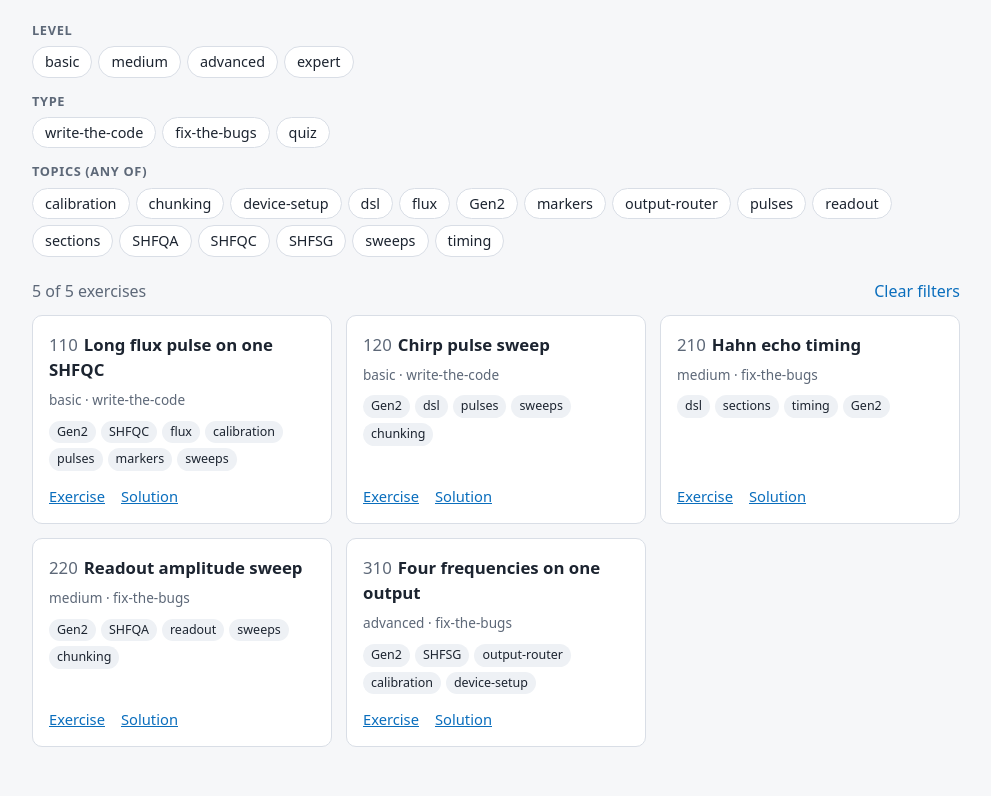
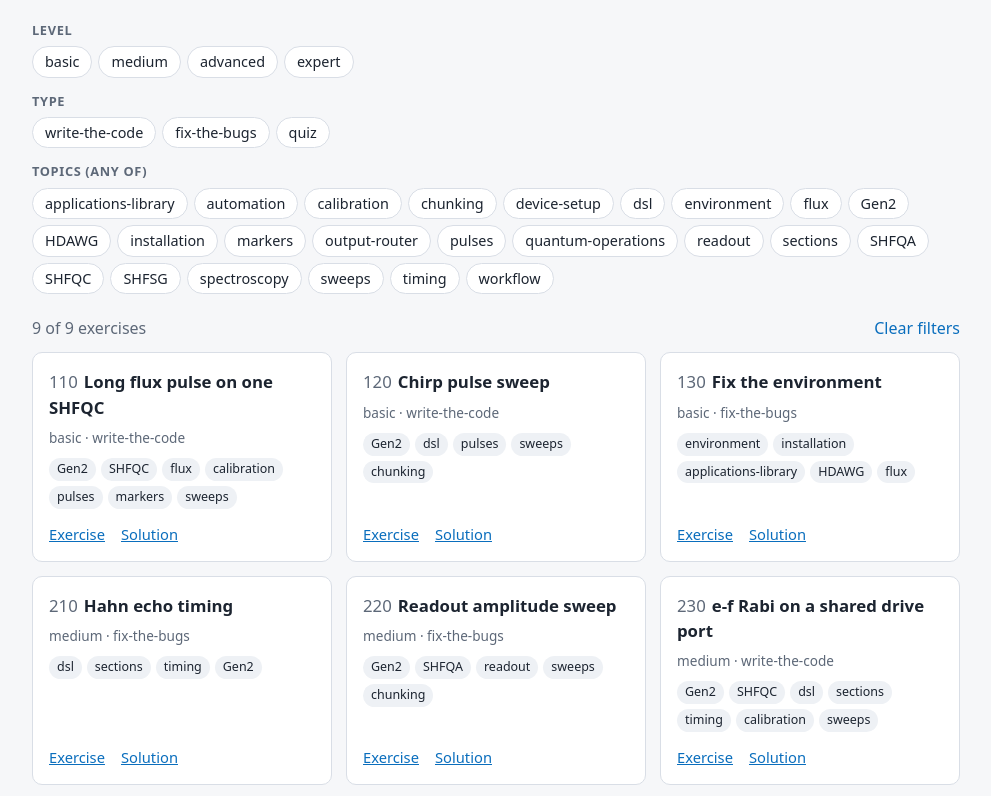
Before and after one commit to zhinst-owl/laboneq-exercises, a plain HTML site: page docs/index.html in a window 1280 px wide. Shown: the part 128-924 px from the top of the page, without its empty margins (144-1135 px from the left). Drawn offline with Linux system fonts and the light colour scheme.

Commit message:
Add exercises 130, 230, 320 and 330
130 fix the environment, 230 e-f Rabi on a shared drive port,
320 e-f Rabi as a workflow, 330 peak search with automation.

Co-Authored-By: Claude Fable 5.2 <noreply@anthropic.com>

```diff
--- a/docs/index.html
+++ b/docs/index.html
@@ -78,22 +78,30 @@ const DATA = {
   "quiz"
  ],
  "topics": [
+  "applications-library",
+  "automation",
   "calibration",
   "chunking",
   "device-setup",
   "dsl",
+  "environment",
   "flux",
   "Gen2",
+  "HDAWG",
+  "installation",
   "markers",
   "output-router",
   "pulses",
+  "quantum-operations",
   "readout",
   "sections",
   "SHFQA",
   "SHFQC",
   "SHFSG",
+  "spectroscopy",
   "sweeps",
-  "timing"
+  "timing",
+  "workflow"
  ],
  "exercises": [
   {
@@ -129,6 +137,21 @@ const DATA = {
    "solution_url": "https://github.com/zhinst-owl/laboneq-exercises/blob/main/exercises/120_chirp_pulse_sweep/solution.ipynb"
   },
   {
+   "id": "130",
+   "title": "Fix the environment",
+   "level": "basic",
+   "type": "fix-the-bugs",
+   "topics": [
+    "environment",
+    "installation",
+    "applications-library",
+    "HDAWG",
+    "flux"
+   ],
+   "exercise_url": "https://github.com/zhinst-owl/laboneq-exercises/blob/main/exercises/130_fix_the_environment/exercise.ipynb",
+   "solution_url": "https://github.com/zhinst-owl/laboneq-exercises/blob/main/exercises/130_fix_the_environment/solution.ipynb"
+  },
+  {
    "id": "210",
    "title": "Hahn echo timing",
    "level": "medium",
@@ -158,6 +181,23 @@ const DATA = {
    "solution_url": "https://github.com/zhinst-owl/laboneq-exercises/blob/main/exercises/220_readout_amplitude_sweep/solution.ipynb"
   },
   {
+   "id": "230",
+   "title": "e-f Rabi on a shared drive port",
+   "level": "medium",
+   "type": "write-the-code",
+   "topics": [
+    "Gen2",
+    "SHFQC",
+    "dsl",
+    "sections",
+    "timing",
+    "calibration",
+    "sweeps"
+   ],
+   "exercise_url": "https://github.com/zhinst-owl/laboneq-exercises/blob/main/exercises/230_ef_rabi_shared_port/exercise.ipynb",
+   "solution_url": "https://github.com/zhinst-owl/laboneq-exercises/blob/main/exercises/230_ef_rabi_shared_port/solution.ipynb"
+  },
+  {
    "id": "310",
    "title": "Four frequencies on one output",
    "level": "advanced",
@@ -171,6 +211,37 @@ const DATA = {
    ],
    "exercise_url": "https://github.com/zhinst-owl/laboneq-exercises/blob/main/exercises/310_output_router/exercise.ipynb",
    "solution_url": "https://github.com/zhinst-owl/laboneq-exercises/blob/main/exercises/310_output_router/solution.ipynb"
+  },
+  {
+   "id": "320",
+   "title": "e-f Rabi as a workflow",
+   "level": "advanced",
+   "type": "write-the-code",
+   "topics": [
+    "Gen2",
+    "SHFQC",
+    "workflow",
+    "quantum-operations",
+    "applications-library",
+    "sweeps"
+   ],
+   "exercise_url": "https://github.com/zhinst-owl/laboneq-exercises/blob/main/exercises/320_ef_rabi_workflow/exercise.ipynb",
+   "solution_url": "https://github.com/zhinst-owl/laboneq-exercises/blob/main/exercises/320_ef_rabi_workflow/solution.ipynb"
+  },
+  {
+   "id": "330",
+   "title": "Find the qubit: widening the search window",
+   "level": "advanced",
+   "type": "write-the-code",
+   "topics": [
+    "automation",
+    "workflow",
+    "applications-library",
+    "spectroscopy",
+    "sweeps"
+   ],
+   "exercise_url": "https://github.com/zhinst-owl/laboneq-exercises/blob/main/exercises/330_peak_search_automation/exercise.ipynb",
+   "solution_url": "https://github.com/zhinst-owl/laboneq-exercises/blob/main/exercises/330_peak_search_automation/solution.ipynb"
   }
  ]
 };
```
Also changed, not shown: 11 other files.
